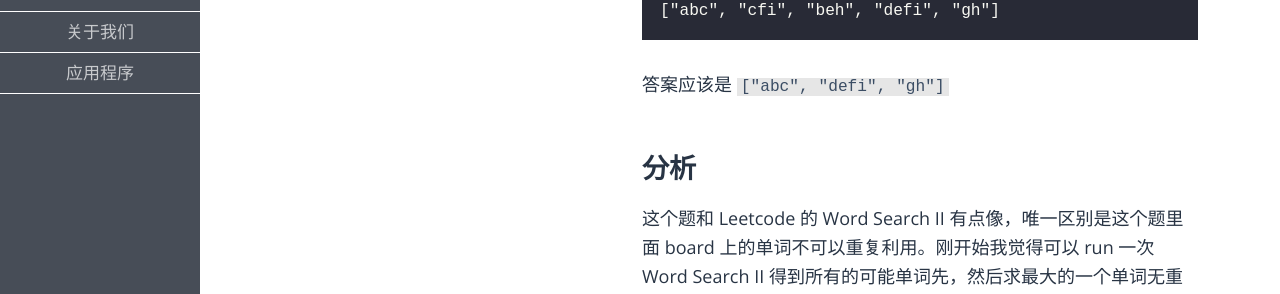
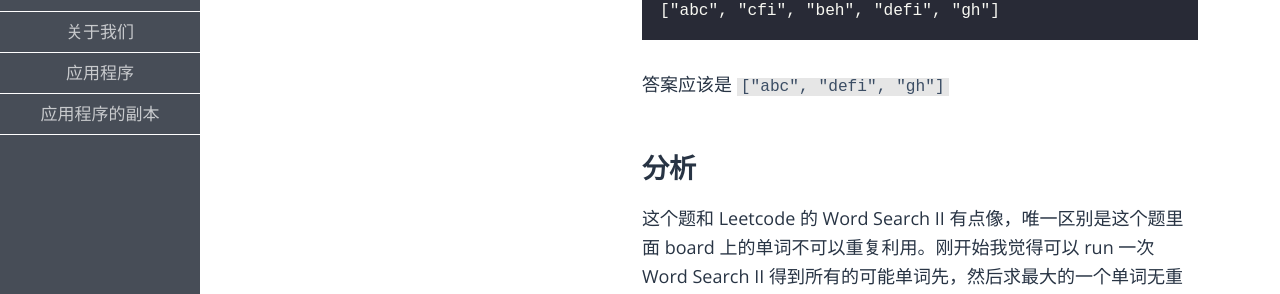
Before and after one commit to BestJiFeng/BestJiFeng.github.io, a Jekyll site: the page built from _posts/应用程序的副本/2017-08-18-Test.md, in a window 1280 px wide. Shown: the part 603-897 px from the top of the page. Built offline with Jekyll 4.4.1, drawn with Linux system fonts in a browser that asks for light colours; some web fonts are replaced.

Commit message:
修改4
修改4

```diff
--- a/_posts/应用程序的副本/2017-08-18-Test.md
+++ b/_posts/应用程序的副本/2017-08-18-Test.md
@@ -1,7 +1,7 @@
 ---
 layout: post
 title: Airbnb Boggle Game
-category: 应用程序
+category: 应用程序的副本
 tags: Airbnb,Interview
 keywords: Airbnb,Interview,Boogle Game
 ---
```
